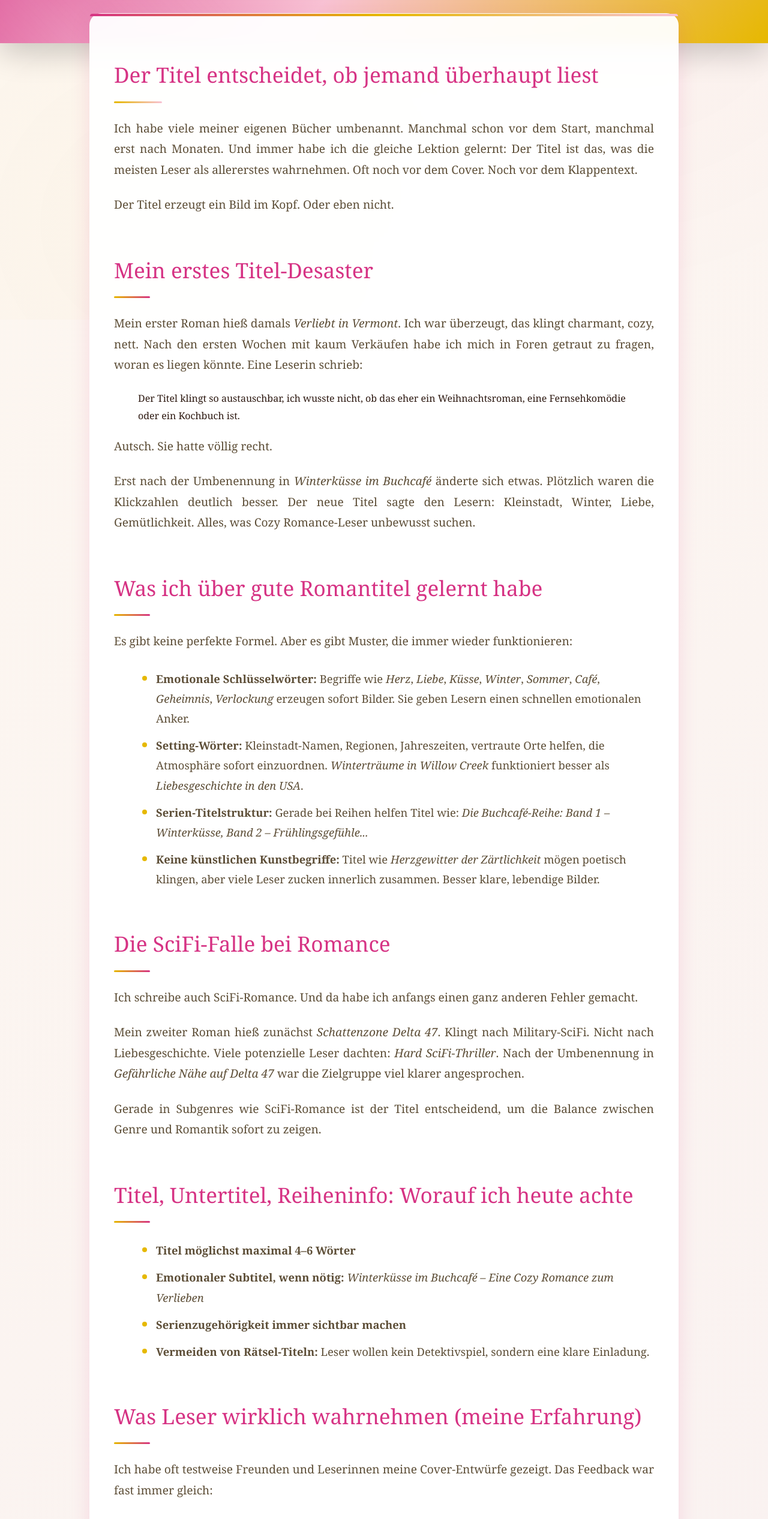
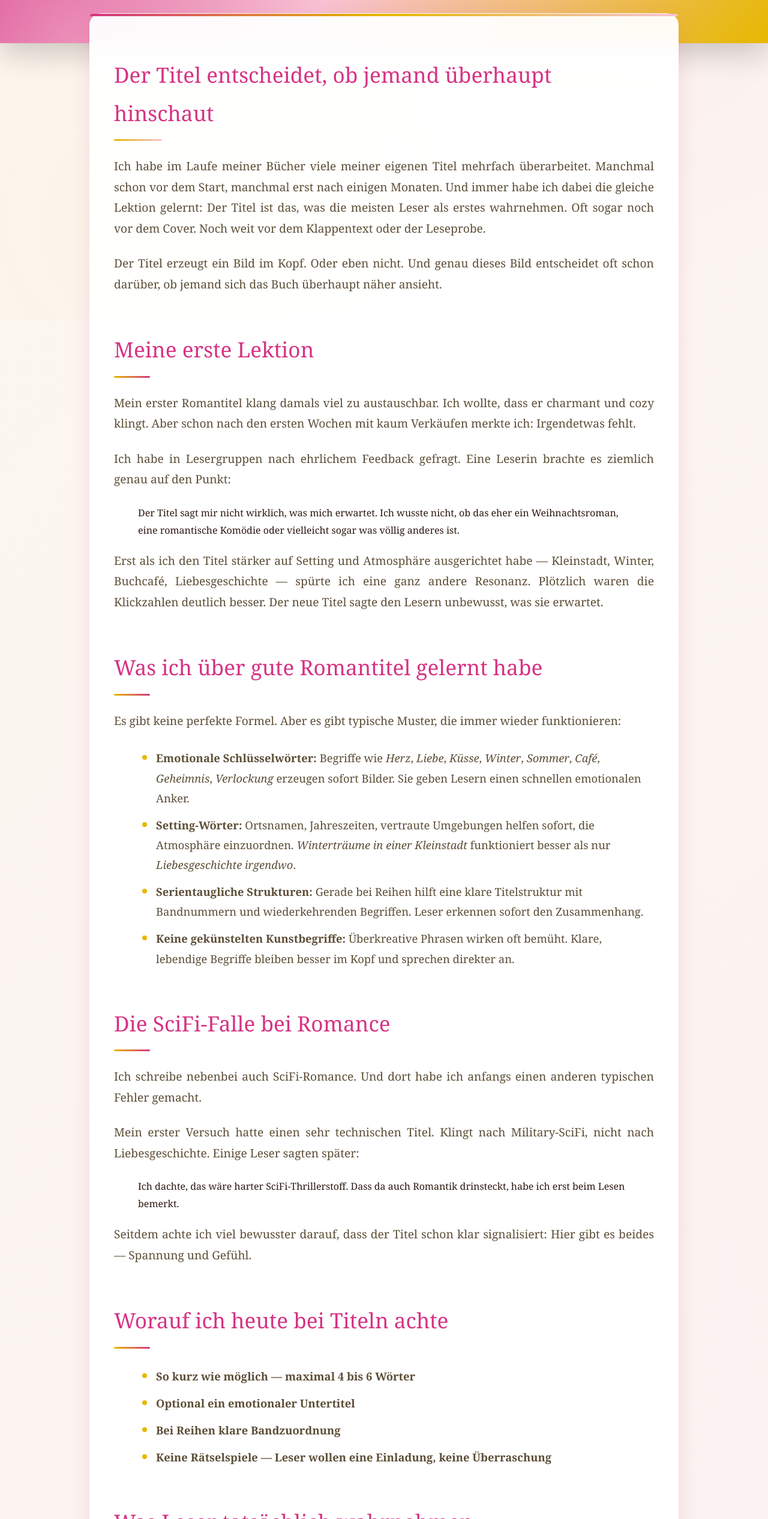
Before and after one commit to Indiepubwork/romantitel, a plain HTML site: page index.html in a window 1280 px wide. Shown: the part 267-2800 px from the top of the page at 60% size. Drawn offline with Linux system fonts and the light colour scheme.

Commit message:
Update index.html

```diff
--- a/index.html
+++ b/index.html
@@ -14,49 +14,52 @@
 
   <main>
 
-    <h2>Der Titel entscheidet, ob jemand überhaupt liest</h2>
-    <p>Ich habe viele meiner eigenen Bücher umbenannt. Manchmal schon vor dem Start, manchmal erst nach Monaten. Und immer habe ich die gleiche Lektion gelernt: Der Titel ist das, was die meisten Leser als allererstes wahrnehmen. Oft noch vor dem Cover. Noch vor dem Klappentext.</p>
-    <p>Der Titel erzeugt ein Bild im Kopf. Oder eben nicht.</p>
+    <h2>Der Titel entscheidet, ob jemand überhaupt hinschaut</h2>
+    <p>Ich habe im Laufe meiner Bücher viele meiner eigenen Titel mehrfach überarbeitet. Manchmal schon vor dem Start, manchmal erst nach einigen Monaten. Und immer habe ich dabei die gleiche Lektion gelernt: Der Titel ist das, was die meisten Leser als erstes wahrnehmen. Oft sogar noch vor dem Cover. Noch weit vor dem Klappentext oder der Leseprobe.</p>
+    <p>Der Titel erzeugt ein Bild im Kopf. Oder eben nicht. Und genau dieses Bild entscheidet oft schon darüber, ob jemand sich das Buch überhaupt näher ansieht.</p>
 
-    <h2>Mein erstes Titel-Desaster</h2>
-    <p>Mein erster Roman hieß damals <em>Verliebt in Vermont</em>. Ich war überzeugt, das klingt charmant, cozy, nett. Nach den ersten Wochen mit kaum Verkäufen habe ich mich in Foren getraut zu fragen, woran es liegen könnte. Eine Leserin schrieb:</p>
-    <blockquote>Der Titel klingt so austauschbar, ich wusste nicht, ob das eher ein Weihnachtsroman, eine Fernsehkomödie oder ein Kochbuch ist.</blockquote>
-    <p>Autsch. Sie hatte völlig recht.</p>
-    <p>Erst nach der Umbenennung in <em>Winterküsse im Buchcafé</em> änderte sich etwas. Plötzlich waren die Klickzahlen deutlich besser. Der neue Titel sagte den Lesern: Kleinstadt, Winter, Liebe, Gemütlichkeit. Alles, was Cozy Romance-Leser unbewusst suchen.</p>
+    <h2>Meine erste Lektion</h2>
+    <p>Mein erster Romantitel klang damals viel zu austauschbar. Ich wollte, dass er charmant und cozy klingt. Aber schon nach den ersten Wochen mit kaum Verkäufen merkte ich: Irgendetwas fehlt.</p>
+    <p>Ich habe in Lesergruppen nach ehrlichem Feedback gefragt. Eine Leserin brachte es ziemlich genau auf den Punkt:</p>
+    <blockquote>Der Titel sagt mir nicht wirklich, was mich erwartet. Ich wusste nicht, ob das eher ein Weihnachtsroman, eine romantische Komödie oder vielleicht sogar was völlig anderes ist.</blockquote>
+    <p>Erst als ich den Titel stärker auf Setting und Atmosphäre ausgerichtet habe — Kleinstadt, Winter, Buchcafé, Liebesgeschichte — spürte ich eine ganz andere Resonanz. Plötzlich waren die Klickzahlen deutlich besser. Der neue Titel sagte den Lesern unbewusst, was sie erwartet.</p>
 
     <h2>Was ich über gute Romantitel gelernt habe</h2>
-    <p>Es gibt keine perfekte Formel. Aber es gibt Muster, die immer wieder funktionieren:</p>
+    <p>Es gibt keine perfekte Formel. Aber es gibt typische Muster, die immer wieder funktionieren:</p>
     <ul>
       <li><strong>Emotionale Schlüsselwörter:</strong> Begriffe wie <em>Herz</em>, <em>Liebe</em>, <em>Küsse</em>, <em>Winter</em>, <em>Sommer</em>, <em>Café</em>, <em>Geheimnis</em>, <em>Verlockung</em> erzeugen sofort Bilder. Sie geben Lesern einen schnellen emotionalen Anker.</li>
-      <li><strong>Setting-Wörter:</strong> Kleinstadt-Namen, Regionen, Jahreszeiten, vertraute Orte helfen, die Atmosphäre sofort einzuordnen. <em>Winterträume in Willow Creek</em> funktioniert besser als <em>Liebesgeschichte in den USA</em>.</li>
-      <li><strong>Serien-Titelstruktur:</strong> Gerade bei Reihen helfen Titel wie: <em>Die Buchcafé-Reihe: Band 1 – Winterküsse, Band 2 – Frühlingsgefühle...</em></li>
-      <li><strong>Keine künstlichen Kunstbegriffe:</strong> Titel wie <em>Herzgewitter der Zärtlichkeit</em> mögen poetisch klingen, aber viele Leser zucken innerlich zusammen. Besser klare, lebendige Bilder.</li>
+      <li><strong>Setting-Wörter:</strong> Ortsnamen, Jahreszeiten, vertraute Umgebungen helfen sofort, die Atmosphäre einzuordnen. <em>Winterträume in einer Kleinstadt</em> funktioniert besser als nur <em>Liebesgeschichte irgendwo</em>.</li>
+      <li><strong>Serientaugliche Strukturen:</strong> Gerade bei Reihen hilft eine klare Titelstruktur mit Bandnummern und wiederkehrenden Begriffen. Leser erkennen sofort den Zusammenhang.</li>
+      <li><strong>Keine gekünstelten Kunstbegriffe:</strong> Überkreative Phrasen wirken oft bemüht. Klare, lebendige Begriffe bleiben besser im Kopf und sprechen direkter an.</li>
     </ul>
 
     <h2>Die SciFi-Falle bei Romance</h2>
-    <p>Ich schreibe auch SciFi-Romance. Und da habe ich anfangs einen ganz anderen Fehler gemacht.</p>
-    <p>Mein zweiter Roman hieß zunächst <em>Schattenzone Delta 47</em>. Klingt nach Military-SciFi. Nicht nach Liebesgeschichte. Viele potenzielle Leser dachten: <em>Hard SciFi-Thriller</em>. Nach der Umbenennung in <em>Gefährliche Nähe auf Delta 47</em> war die Zielgruppe viel klarer angesprochen.</p>
-    <p>Gerade in Subgenres wie SciFi-Romance ist der Titel entscheidend, um die Balance zwischen Genre und Romantik sofort zu zeigen.</p>
+    <p>Ich schreibe nebenbei auch SciFi-Romance. Und dort habe ich anfangs einen anderen typischen Fehler gemacht.</p>
+    <p>Mein erster Versuch hatte einen sehr technischen Titel. Klingt nach Military-SciFi, nicht nach Liebesgeschichte. Einige Leser sagten später:</p>
+    <blockquote>Ich dachte, das wäre harter SciFi-Thrillerstoff. Dass da auch Romantik drinsteckt, habe ich erst beim Lesen bemerkt.</blockquote>
+    <p>Seitdem achte ich viel bewusster darauf, dass der Titel schon klar signalisiert: Hier gibt es beides — Spannung und Gefühl.</p>
 
-    <h2>Titel, Untertitel, Reiheninfo: Worauf ich heute achte</h2>
+    <h2>Worauf ich heute bei Titeln achte</h2>
     <ul>
-      <li><strong>Titel möglichst maximal 4–6 Wörter</strong></li>
-      <li><strong>Emotionaler Subtitel, wenn nötig:</strong> <em>Winterküsse im Buchcafé – Eine Cozy Romance zum Verlieben</em></li>
-      <li><strong>Serienzugehörigkeit immer sichtbar machen</strong></li>
-      <li><strong>Vermeiden von Rätsel-Titeln:</strong> Leser wollen kein Detektivspiel, sondern eine klare Einladung.</li>
+      <li><strong>So kurz wie möglich — maximal 4 bis 6 Wörter</strong></li>
+      <li><strong>Optional ein emotionaler Untertitel</strong></li>
+      <li><strong>Bei Reihen klare Bandzuordnung</strong></li>
+      <li><strong>Keine Rätselspiele — Leser wollen eine Einladung, keine Überraschung</strong></li>
     </ul>
 
-    <h2>Was Leser wirklich wahrnehmen (meine Erfahrung)</h2>
-    <p>Ich habe oft testweise Freunden und Leserinnen meine Cover-Entwürfe gezeigt. Das Feedback war fast immer gleich:</p>
+    <h2>Was Leser tatsächlich wahrnehmen</h2>
+    <p>In Testgesprächen mit Freundinnen habe ich es oft erlebt:</p>
     <ul>
-      <li>Zuerst wird das Bild wahrgenommen (Schneeflocken, Häuser, Hund, Kaffee, Licht)</li>
-      <li>Dann kommt der Titel — aber nur die ersten 2–3 Wörter wirklich bewusst</li>
-      <li>Subtitel wird meist nur von interessierten Käufern gelesen</li>
+      <li>Zuerst wird das Covermotiv erfasst (Winter, Häuser, Kaffee, Hund, Licht)</li>
+      <li>Dann nur die ersten 2–3 Worte des Titels</li>
+      <li>Der Subtitel wird oft erst beim genaueren Anschauen gelesen</li>
     </ul>
-    <p>Das heißt: <strong>Titel müssen in den ersten 2–3 Worten das Genre antriggern.</strong></p>
+    <p>Deshalb müssen die ersten Wörter sofort das Genre signalisieren.</p>
 
-    <h2>Was ich heute jedem Selfpublisher raten würde</h2>
-    <p>Der Titel muss den Leser anstupsen. Nicht erklären. Nicht überraschen. Nicht originell um jeden Preis. Er muss sagen: <em>Hier bekommst du genau das, was du suchst.</em></p>
+    <h2>Mein Fazit nach einigen Jahren Selfpublishing</h2>
+    <p>Ein guter Romantitel muss dem Leser ein Versprechen geben: <strong>Hier findest du genau das Leseerlebnis, das du suchst.</strong></p>
+    <p>Ich habe mit der Zeit gelernt, viel weniger an „kreative Originalität“ zu denken. Leser suchen Orientierung, keine Rätsel. Heute mache ich mir beim Schreiben meiner Titel viel weniger Stress. Ich stelle mir einfach vor, wie eine Leserin durch den digitalen Buchladen scrollt. Ihr Blick bleibt nur dort hängen, wo sie schon in den ersten Worten spürt: <em>Das ist mein Genre, das ist meine Welt.</em></p>
+    <p>Wenn der Titel das schafft, dann hat er seinen Job gemacht.</p>
 
     <section style="background:#f5faff; border:1px solid #cce6ff; padding:20px; margin-top:60px; border-radius:8px;">
       <h3>Über Laura M. Whitford</h3>
```
